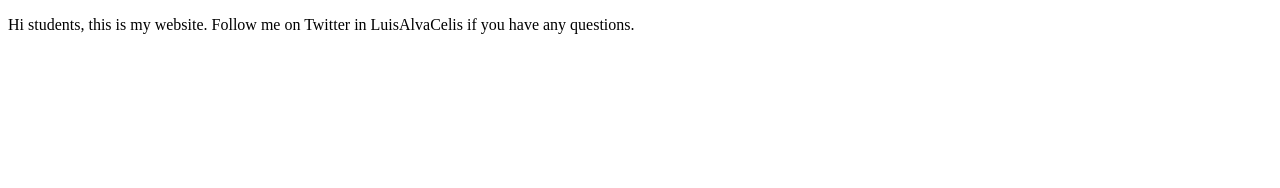
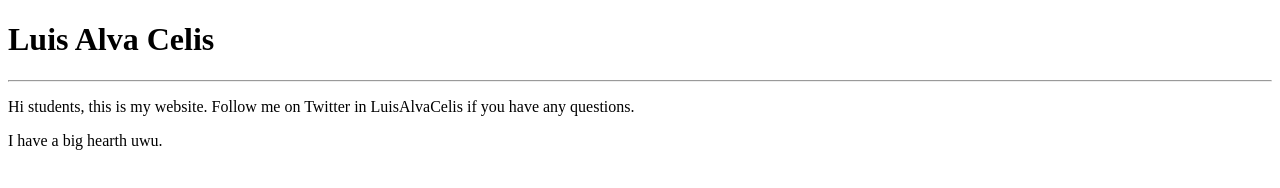
Before and after one commit to LuisAlvaCelis/proyectoDemoCursoPrework, a plain HTML site: page index.html in a window 1280 px wide. Drawn offline with Linux system fonts and the light colour scheme.

Commit message:
Cambios: Agregamos nuevas etiquetas.

```diff
--- a/index.html
+++ b/index.html
@@ -7,6 +7,9 @@
     <title>Are you say uwu?</title>
 </head>
 <body>
+    <h1>Luis Alva Celis</h1>
+    <hr/>
     <p>Hi students, this is my website. Follow me on Twitter in LuisAlvaCelis if you have any questions.</p>
+    <p>I have a big hearth uwu.</p>
 </body>
 </html>
```
